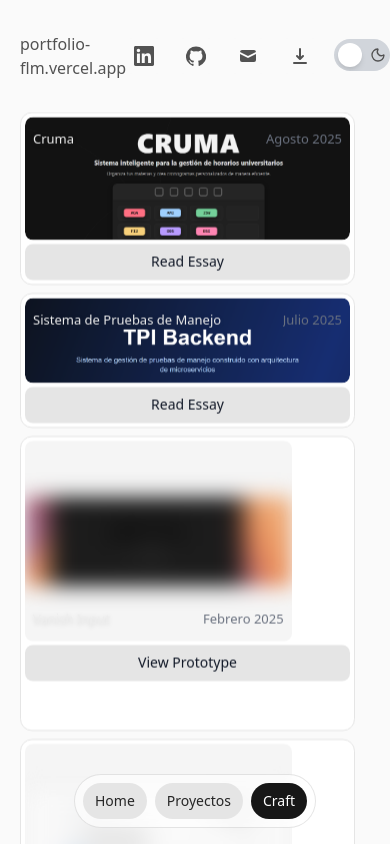
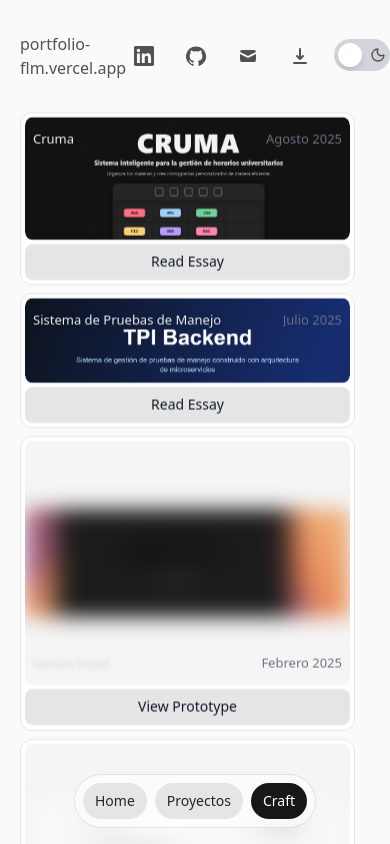
Before and after one commit to franlopezmora/portafolio-FLM, a React (Vite) app: page /craft in a window 390 px wide. Shown: the top 844 px of the page. Built offline with nearby package versions, Linux system fonts and the light colour scheme.

Commit message:
chore: CORS video + prioridad LQIP img + maxHeight condicional + cleanup poster flag

```diff
--- a/src/components/ProyectoCard.tsx
+++ b/src/components/ProyectoCard.tsx
@@ -107,7 +107,6 @@ export default function ProyectoCard({
 
   const hasVideo = (!!gif && /\.mp4$/i.test(gif)) || (!!webm && /\.webm$/i.test(webm ?? ""));
   const fullBleedOnly = !showActions && !showDescription;
-  const hasValidPoster = !!poster && !poster.includes(".mp4") && !poster.includes(".webm");
 
   // ---- Capturar primer frame para blur (video) ----
   const captureFirstFrame = (videoElement: HTMLVideoElement) => {
@@ -262,13 +261,14 @@ export default function ProyectoCard({
         className="relative overflow-hidden rounded-lg bg-neutral-100 dark:bg-neutral-700"
         style={{
           aspectRatio: `${mediaRatio ?? HEURISTIC_RATIO} / 1`,
-          maxHeight: "clamp(200px, 45vw, 600px)",
+          maxHeight: reservedCardMinH ? undefined : "clamp(200px, 45vw, 600px)",
         }}
       >
         {hasVideo ? (
           <>
             <video
               ref={videoRef}
+              crossOrigin="anonymous"
               playsInline
               autoPlay={isInView && videosReady}
               muted
@@ -306,6 +306,7 @@ export default function ProyectoCard({
                 src={blurSrc}
                 alt=""
                 aria-hidden="true"
+                fetchPriority="high"
                 className={`absolute inset-0 w-full h-full object-contain rounded-lg transition-opacity duration-300 ${showBlur ? "opacity-100" : "opacity-0"}`}
                 style={{ filter: "blur(10px)" }}
               />
@@ -325,6 +326,7 @@ export default function ProyectoCard({
               alt={titulo}
               loading="lazy"
               decoding="async"
+              fetchPriority="low"
               className={`absolute inset-0 w-full h-full object-contain rounded-lg transition-opacity duration-300 ${imageLoaded ? "opacity-100" : "opacity-0"}`}
               onLoad={(e) => {
                 const nw = e.currentTarget.naturalWidth || 0;
@@ -343,6 +345,7 @@ export default function ProyectoCard({
                 src={blurSrc}
                 alt=""
                 aria-hidden="true"
+                fetchPriority="high"
                 className={`absolute inset-0 w-full h-full object-contain rounded-lg transition-opacity duration-300 ${imageLoaded ? "opacity-0" : "opacity-100"}`}
                 style={{ filter: "blur(10px)" }}
               />
```
